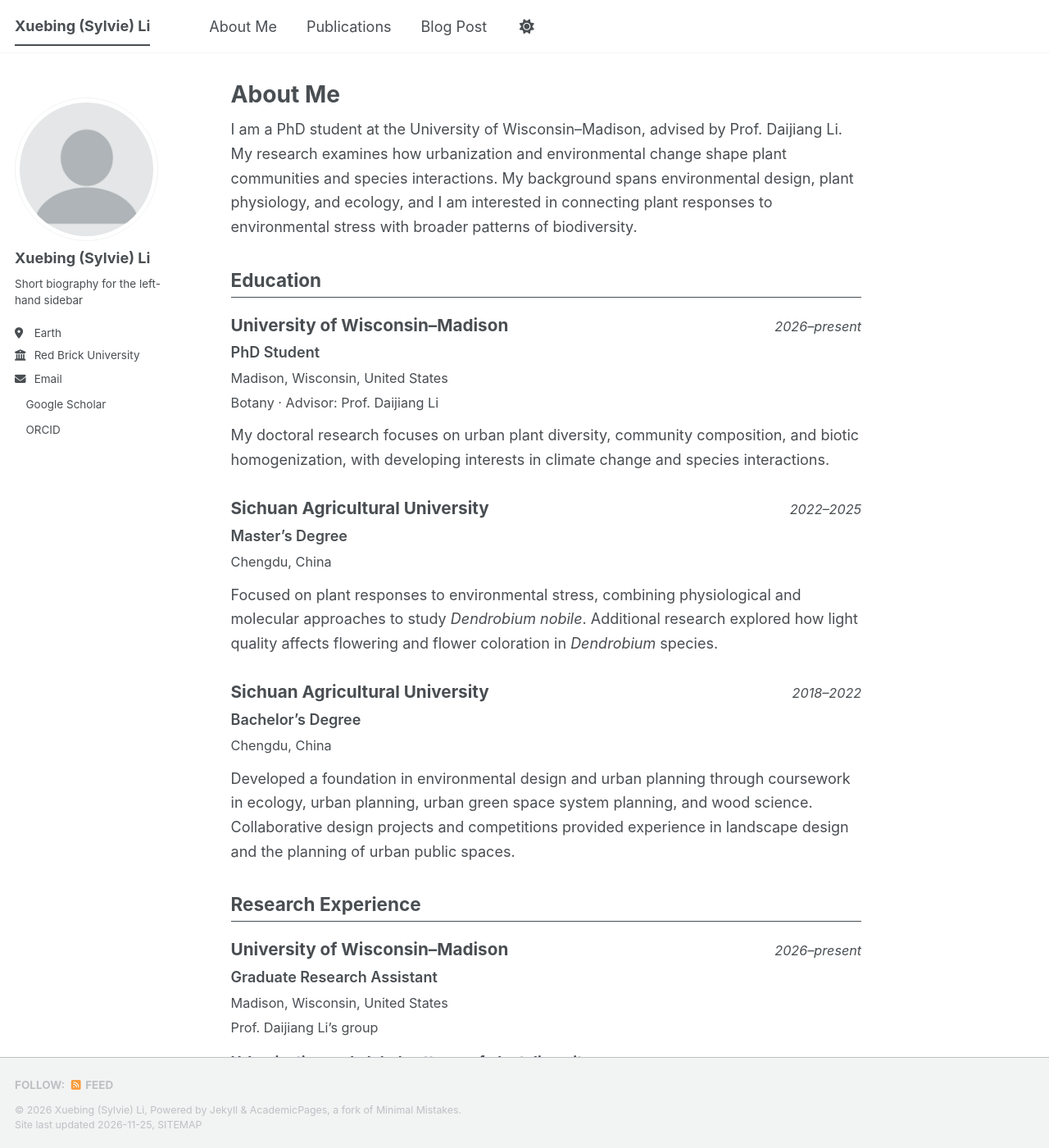
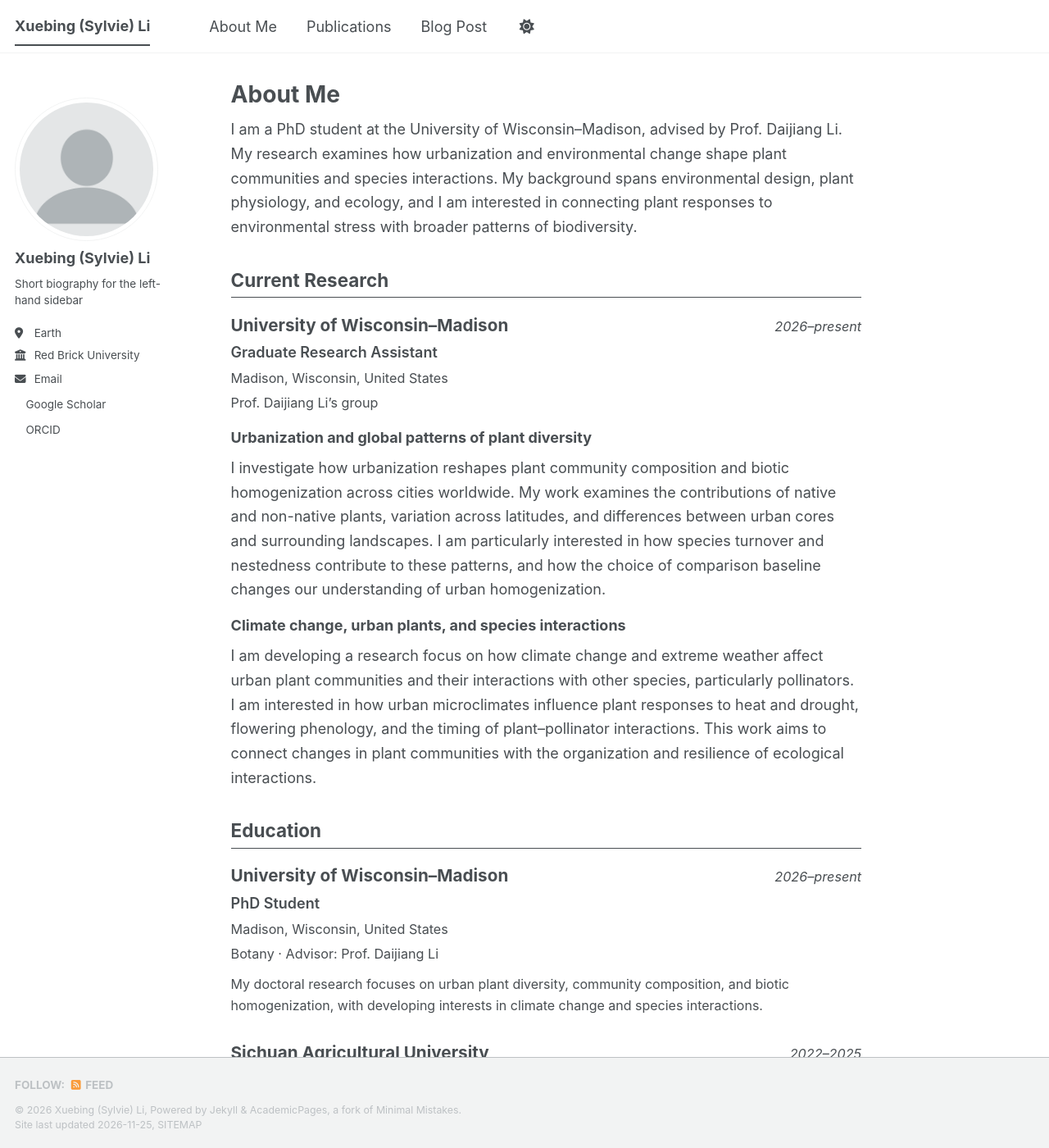
Before and after one commit to Snowiceli/Snowiceli.github.io, a Jekyll site: the page built from _pages/about.md, in a window 1280 px wide and 1400 px high. Shown: the whole window at 82% size. Built offline with Jekyll 4.4.1, drawn with Linux system fonts in a browser that asks for light colours; a script bundle is joined from its source files by our own code; a style sheet for code colours, icons or effects is not loaded; some of the changed text lies outside the part shown.

Commit message:
Move Current Research above Education and align urban planning awards

```diff
--- a/_pages/about.md
+++ b/_pages/about.md
@@ -21,7 +21,17 @@ redirect_from:
 .about-cv .cv-description { margin: .65rem 0 0; }
 .about-cv .cv-awards { padding-left: 1.25rem; margin: .5rem 0 1.25rem; }
 .about-cv .cv-awards li { margin-bottom: .5rem; }
+.about-cv .cv-education .cv-description { font-size: max(16px, .88rem); line-height: 1.6; }
+.about-cv .cv-planning-awards { list-style: none; padding: 0; margin: .75rem 0 1.25rem; }
+.about-cv .cv-planning-awards li { display: grid; grid-template-columns: minmax(7rem, 1fr) minmax(0, 3fr) 4rem; align-items: baseline; column-gap: 1rem; margin-bottom: .85rem; }
+.about-cv .cv-award-level { font-weight: 600; }
+.about-cv .cv-award-name { min-width: 0; overflow-wrap: anywhere; }
+.about-cv .cv-award-date { text-align: right; font-style: italic; font-variant-numeric: tabular-nums; }
 @media (max-width: 600px) {
+  .about-cv .cv-planning-awards li { grid-template-columns: minmax(0, 1fr) auto; gap: .2rem .75rem; margin-bottom: 1.1rem; }
+  .about-cv .cv-award-level { grid-column: 1; grid-row: 1; }
+  .about-cv .cv-award-date { grid-column: 2; grid-row: 1; }
+  .about-cv .cv-award-name { grid-column: 1 / -1; grid-row: 2; }
   .about-cv .cv-heading { flex-direction: column; gap: .2rem; }
   .about-cv .cv-date { white-space: normal; }
 }
@@ -30,7 +40,27 @@ redirect_from:
 <div class="about-cv">
 <p>I am a PhD student at the University of Wisconsin–Madison, advised by Prof. Daijiang Li. My research examines how urbanization and environmental change shape plant communities and species interactions. My background spans environmental design, plant physiology, and ecology, and I am interested in connecting plant responses to environmental stress with broader patterns of biodiversity.</p>
 
-<section aria-labelledby="education-heading">
+<section aria-labelledby="current-research-heading">
+<h2 id="current-research-heading">Current Research</h2>
+
+<div class="cv-entry">
+<div class="cv-heading">
+<h3>University of Wisconsin–Madison</h3>
+<span class="cv-date">2026–present</span>
+</div>
+<p class="cv-role">Graduate Research Assistant</p>
+<p class="cv-location">Madison, Wisconsin, United States</p>
+<p class="cv-affiliation">Prof. Daijiang Li’s group</p>
+
+<h4>Urbanization and global patterns of plant diversity</h4>
+<p class="cv-description">I investigate how urbanization reshapes plant community composition and biotic homogenization across cities worldwide. My work examines the contributions of native and non-native plants, variation across latitudes, and differences between urban cores and surrounding landscapes. I am particularly interested in how species turnover and nestedness contribute to these patterns, and how the choice of comparison baseline changes our understanding of urban homogenization.</p>
+
+<h4>Climate change, urban plants, and species interactions</h4>
+<p class="cv-description">I am developing a research focus on how climate change and extreme weather affect urban plant communities and their interactions with other species, particularly pollinators. I am interested in how urban microclimates influence plant responses to heat and drought, flowering phenology, and the timing of plant–pollinator interactions. This work aims to connect changes in plant communities with the organization and resilience of ecological interactions.</p>
+</div>
+</section>
+
+<section class="cv-education" aria-labelledby="education-heading">
 <h2 id="education-heading">Education</h2>
 
 <div class="cv-entry">
@@ -67,22 +97,6 @@ redirect_from:
 
 <section aria-labelledby="research-heading">
 <h2 id="research-heading">Research Experience</h2>
-
-<div class="cv-entry">
-<div class="cv-heading">
-<h3>University of Wisconsin–Madison</h3>
-<span class="cv-date">2026–present</span>
-</div>
-<p class="cv-role">Graduate Research Assistant</p>
-<p class="cv-location">Madison, Wisconsin, United States</p>
-<p class="cv-affiliation">Prof. Daijiang Li’s group</p>
-
-<h4>Urbanization and global patterns of plant diversity</h4>
-<p class="cv-description">I investigate how urbanization reshapes plant community composition and biotic homogenization across cities worldwide. My work examines the contributions of native and non-native plants, variation across latitudes, and differences between urban cores and surrounding landscapes. I am particularly interested in how species turnover and nestedness contribute to these patterns, and how the choice of comparison baseline changes our understanding of urban homogenization.</p>
-
-<h4>Climate change, urban plants, and species interactions</h4>
-<p class="cv-description">I am developing a research focus on how climate change and extreme weather affect urban plant communities and their interactions with other species, particularly pollinators. I am interested in how urban microclimates influence plant responses to heat and drought, flowering phenology, and the timing of plant–pollinator interactions. This work aims to connect changes in plant communities with the organization and resilience of ecological interactions.</p>
-</div>
 
 <div class="cv-entry">
 <div class="cv-heading">
@@ -132,13 +146,33 @@ redirect_from:
 <li>First-Class Academic Scholarship</li>
 </ul>
 
-<h3>Selected Design Awards</h3>
-<ul class="cv-awards">
-<li><strong>First Prize</strong> — <a href="https://www.yuanyebei.com/">13th Yuan Ye Cup International Competition for University Students</a>, 2022</li>
-<li><strong>Third Prize</strong> — <a href="https://fjylxy.henau.edu.cn/info/1011/1592.htm">Student Design Competition, Chinese Landscape Architecture Education Conference</a></li>
-<li><strong>Third Prize, Open Category</strong> — <a href="https://xauf.cafa.edu.cn/2019xauf/">2019 Xiong’an Urban Furniture Design Competition</a></li>
-<li><strong>Silver Award</strong> — Chengdu “Park City Gathering” Landscape Design Competition, <em>Jinjiao Yinbian</em> urban space design call</li>
-<li><strong>Honorable Mention</strong> — <a href="http://expo.landscape.cn/">LA Pioneer Award, National Exhibition of University Landscape Architecture Graduation Projects</a></li>
+<h3>Urban Planning &amp; Landscape Awards</h3>
+<ul class="cv-planning-awards">
+<li>
+<strong class="cv-award-level">First Prize</strong>
+<span class="cv-award-name">13th Yuan Ye Cup International Competition for University Students</span>
+<span class="cv-award-date">2022</span>
+</li>
+<li>
+<strong class="cv-award-level">Third Prize</strong>
+<span class="cv-award-name">Student Design Competition, Chinese Landscape Architecture Education Conference</span>
+<span class="cv-award-date">2023</span>
+</li>
+<li>
+<strong class="cv-award-level">Third Prize</strong>
+<span class="cv-award-name">2019 Xiong’an Urban Furniture Design Competition — Open Category</span>
+<span class="cv-award-date"></span>
+</li>
+<li>
+<strong class="cv-award-level">Silver Award</strong>
+<span class="cv-award-name">Chengdu “Park City Gathering” Landscape Design Competition — <em>Jinjiao Yinbian</em> urban space design call</span>
+<span class="cv-award-date"></span>
+</li>
+<li>
+<strong class="cv-award-level">Honorable Mention</strong>
+<span class="cv-award-name">LA Pioneer Award, National Exhibition of University Landscape Architecture Graduation Projects</span>
+<span class="cv-award-date"></span>
+</li>
 </ul>
 </section>
 </div>
```
